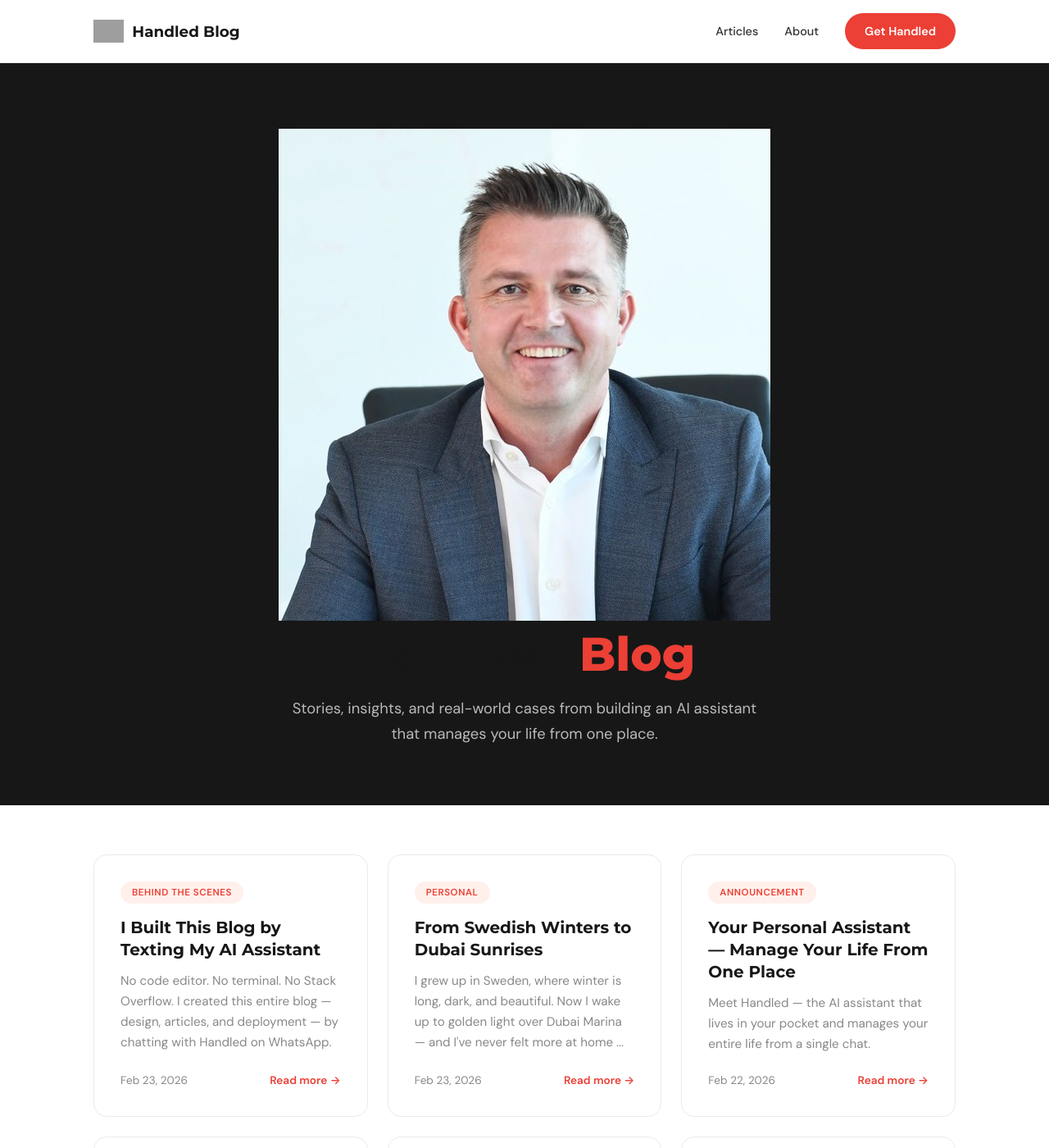
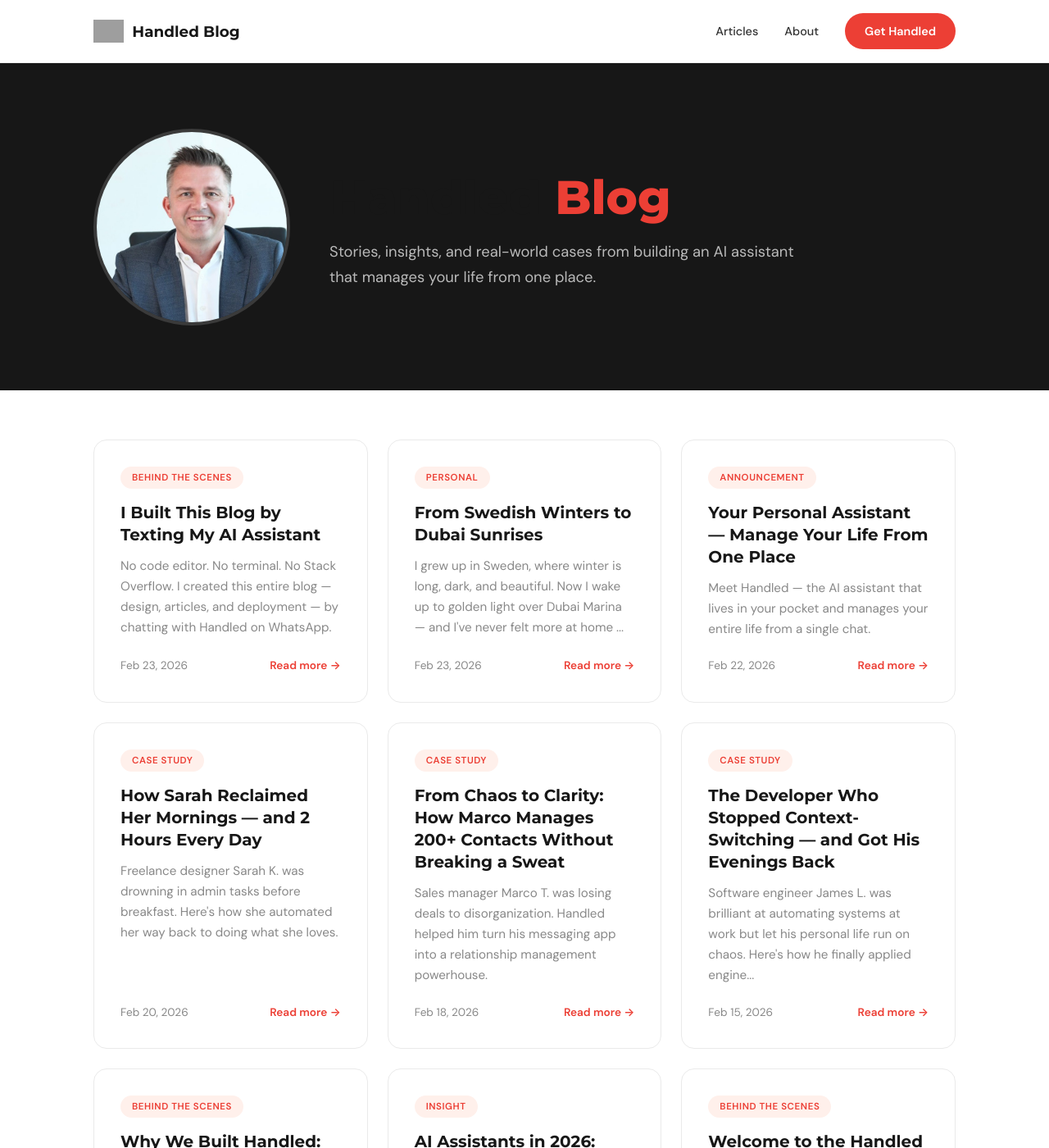
Before and after one commit to handled-sh/handled-sh.github.io, a Jekyll site: the page built from index.md, in a window 1280 px wide and 1400 px high. Shown: the whole window at 82% size. Built offline with Jekyll 4.4.1, drawn with Linux system fonts in a browser that asks for light colours; grey boxes are pictures that could not be loaded.

Commit message:
Add hero photo styles for homepage

```diff
--- a/assets/css/style.css
+++ b/assets/css/style.css
@@ -795,3 +795,55 @@ h1, h2, h3, h4, h5, h6 {
     margin: 0 auto 20px;
   }
 }
+
+/* ─── Hero with Photo (Tony style) ─── */
+.hero-flex {
+  display: flex;
+  align-items: center;
+  gap: 48px;
+  text-align: left;
+}
+
+.hero-image {
+  flex-shrink: 0;
+}
+
+.hero-avatar {
+  width: 240px;
+  height: 240px;
+  border-radius: 50%;
+  object-fit: cover;
+  border: 4px solid rgba(255, 255, 255, 0.15);
+}
+
+.hero-text {
+  flex: 1;
+}
+
+.hero-flex .hero-title {
+  text-align: left;
+}
+
+.hero-flex .hero-subtitle {
+  text-align: left;
+  margin: 0;
+}
+
+@media (max-width: 768px) {
+  .hero-flex {
+    flex-direction: column;
+    text-align: center;
+    gap: 28px;
+  }
+  .hero-avatar {
+    width: 180px;
+    height: 180px;
+  }
+  .hero-flex .hero-title,
+  .hero-flex .hero-subtitle {
+    text-align: center;
+  }
+  .hero-flex .hero-subtitle {
+    margin: 0 auto;
+  }
+}
```
